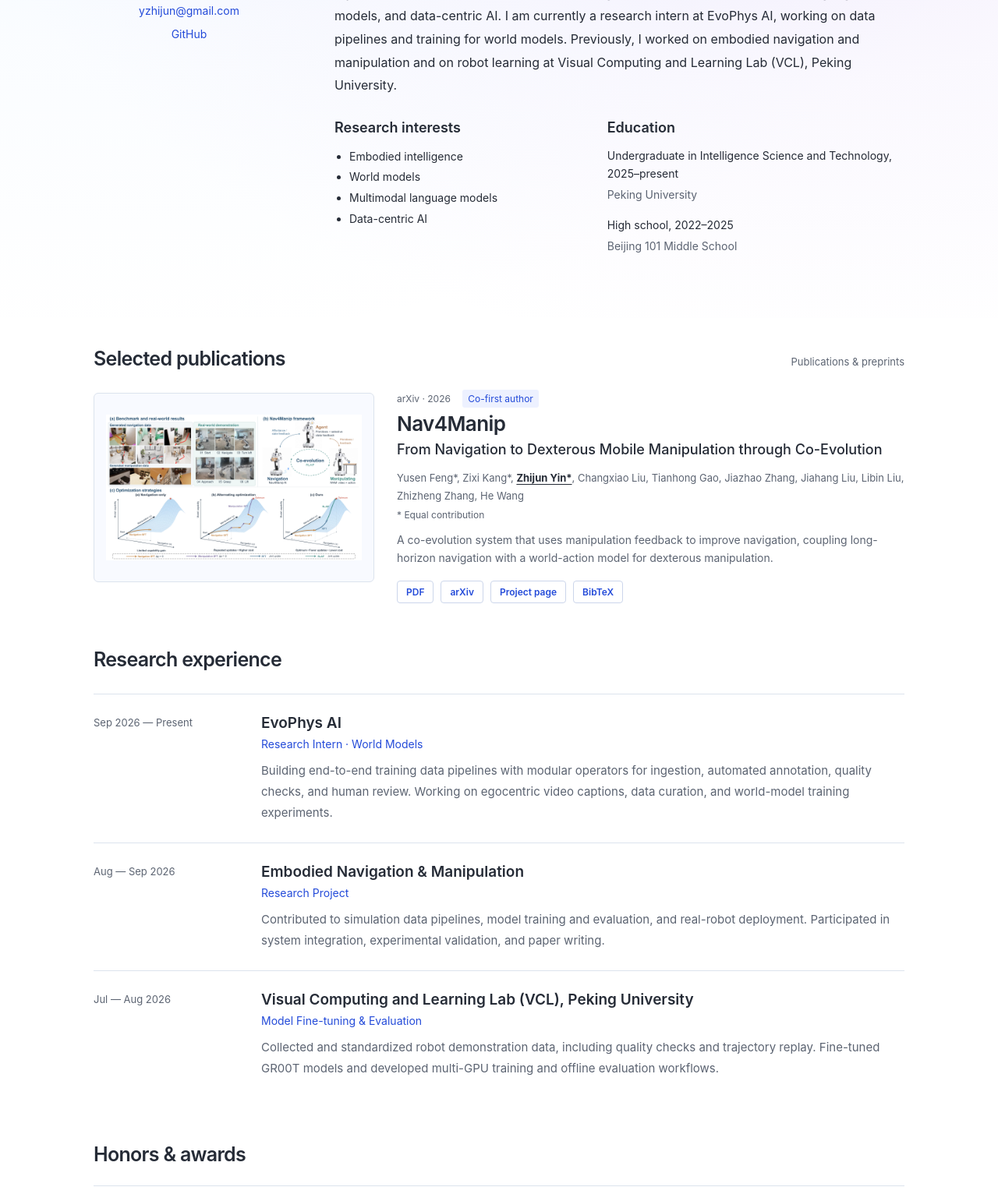
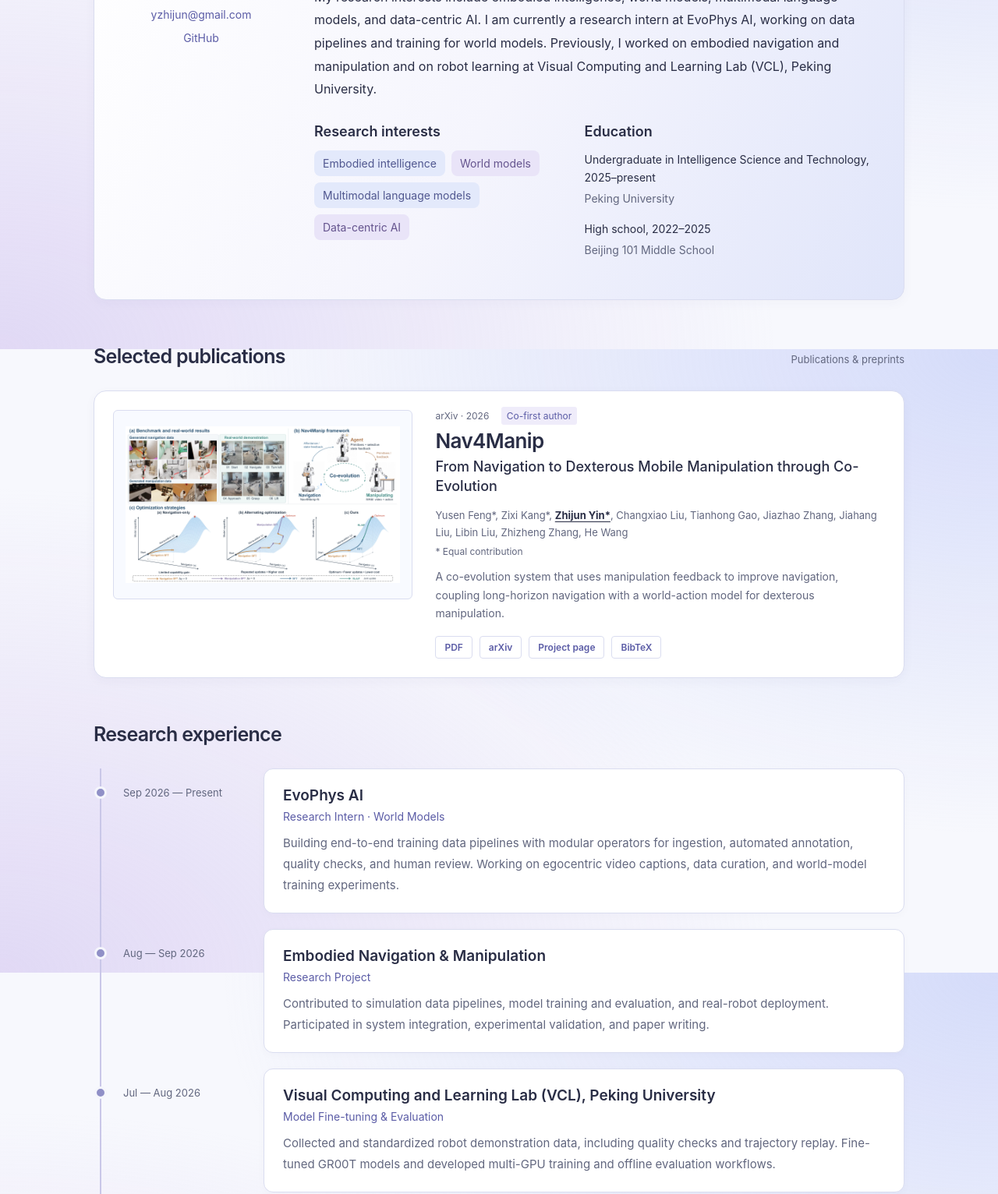
Before and after one commit to zhijun-yin/Zhijun-Yin.github.io, a plain HTML site: page index.html in a window 1280 px wide. Shown: the part 352-1884 px from the top of the page at 78% size. Drawn offline with Linux system fonts and the light colour scheme.

Commit message:
Apply soft lavender blue theme with white cards and research timeline

```diff
--- a/index.html
+++ b/index.html
@@ -8,8 +8,8 @@
       name="description"
       content="Zhijun Yin, undergraduate at Peking University. Research in embodied intelligence, world models, and data-centric AI. Co-first author of Nav4Manip."
     />
-    <meta name="theme-color" content="#244bd9" />
-    <link rel="stylesheet" href="style.css?v=27189e2" />
+    <meta name="theme-color" content="#5b5ca6" />
+    <link rel="stylesheet" href="style.css?v=lavender-blue-1" />
     <script src="script.js" defer></script>
   </head>
   <body>
--- a/style.css
+++ b/style.css
@@ -1,9 +1,9 @@
 :root {
-  --ink: #252b36;
-  --muted: #5c6472;
-  --blue: #244bd9;
-  --line: #dce3ed;
-  --tint: #f2f5fc;
+  --ink: #292d45;
+  --muted: #62677f;
+  --blue: #5b5ca6;
+  --line: #daddf0;
+  --tint: #e9e4f8;
   font-family: Inter, "Segoe UI", "Microsoft YaHei", sans-serif;
   color: var(--ink);
   font-size: 16px;
@@ -15,23 +15,19 @@
 }
 body {
   margin: 0;
-  background-color: #fff;
-  background-image:
+  background:
     radial-gradient(
-      ellipse at 12% 0%,
-      rgba(154, 202, 255, 0.16) 0%,
-      rgba(186, 218, 255, 0.07) 38%,
-      rgba(255, 255, 255, 0) 74%
+      ellipse at top right,
+      rgba(172, 185, 245, 0.45),
+      transparent 55%
     ),
     radial-gradient(
-      ellipse at 82% 0%,
-      rgba(183, 155, 241, 0.24) 0%,
-      rgba(211, 193, 247, 0.11) 42%,
-      rgba(255, 255, 255, 0) 76%
-    );
-  background-size: 100% 760px;
-  background-position: center top;
-  background-repeat: no-repeat;
+      ellipse at bottom left,
+      rgba(198, 179, 235, 0.45),
+      transparent 55%
+    ),
+    #f7f8fd;
+  background-attachment: fixed;
 }
 a {
   color: inherit;
@@ -711,3 +707,157 @@ html[lang="zh-CN"] .bio {
     grid-template-columns: 1fr;
   }
 }
+
+/* Soft Lavender Blue surfaces and research timeline. */
+.header {
+  background: rgba(255, 255, 255, 0.72);
+  backdrop-filter: blur(12px);
+  -webkit-backdrop-filter: blur(12px);
+  border-radius: 0 0 16px 16px;
+}
+.intro {
+  margin-top: 28px;
+  padding: 36px 32px;
+  gap: 40px;
+  grid-template-columns: 210px minmax(0, 1fr);
+  background: linear-gradient(120deg, #ffffff 3%, #f5f5fd 52%, #e0e5fa 100%);
+  border: 1px solid var(--line);
+  border-radius: 16px;
+  box-shadow: 0 4px 15px rgba(69, 67, 121, 0.035);
+}
+.bio-details ul {
+  display: flex;
+  flex-wrap: wrap;
+  gap: 8px;
+  list-style: none;
+  padding: 0;
+}
+.bio-details li {
+  padding: 6px 11px;
+  border-radius: 8px;
+  background: #e3e9fb;
+  color: #50578f;
+  font-size: 14px;
+  line-height: 1.5;
+}
+.bio-details li:nth-child(even) {
+  background: #e9e4f8;
+  color: #65548e;
+}
+.publication {
+  background: #fff;
+  padding: 24px;
+  border: 1px solid var(--line);
+  border-radius: 16px;
+  box-shadow: 0 4px 14px rgba(57, 54, 106, 0.04);
+  grid-template-columns: minmax(240px, 0.8fr) minmax(0, 1.2fr);
+  transition:
+    transform 200ms ease,
+    box-shadow 200ms ease;
+}
+.paper-meta span {
+  color: var(--blue);
+  background: #efecfa;
+}
+.paper-links a,
+.paper-links button {
+  border-color: var(--line);
+}
+.experience-row {
+  position: relative;
+  margin-left: 8px;
+  padding: 0 0 20px 28px;
+  border: 0;
+  border-left: 2px solid #c9c7e8;
+  grid-template-columns: 155px minmax(0, 1fr);
+  align-items: start;
+}
+.experience-row::before {
+  content: "";
+  position: absolute;
+  width: 10px;
+  height: 10px;
+  border-radius: 50%;
+  background: #9090c7;
+  border: 3px solid #f5f6fc;
+  left: -9px;
+  top: 23px;
+}
+.experience-row > .date {
+  padding-top: 20px;
+}
+.experience-row > div {
+  padding: 22px 24px;
+  background: #fff;
+  border: 1px solid var(--line);
+  border-radius: 12px;
+  box-shadow: 0 3px 12px rgba(57, 54, 106, 0.025);
+  transition:
+    transform 200ms ease,
+    box-shadow 200ms ease;
+}
+.awards .honors-list {
+  background: rgba(255, 255, 255, 0.85);
+  border: 1px solid var(--line);
+  border-radius: 12px;
+  padding: 4px 24px;
+}
+.awards .honors-list li:first-child {
+  border-top: 0;
+}
+footer {
+  margin-top: 36px !important;
+}
+@media (hover: hover) and (prefers-reduced-motion: no-preference) {
+  .publication:hover,
+  .experience-row > div:hover {
+    transform: translateY(-2px);
+    box-shadow: 0 7px 20px rgba(57, 54, 106, 0.075);
+  }
+}
+@media (max-width: 850px) {
+  .intro {
+    grid-template-columns: 180px minmax(0, 1fr);
+    padding: 28px 24px;
+    gap: 26px;
+  }
+  .publication {
+    grid-template-columns: minmax(200px, 0.8fr) minmax(0, 1.2fr);
+    padding: 20px;
+  }
+  .experience-row {
+    grid-template-columns: 120px minmax(0, 1fr);
+    gap: 16px;
+  }
+}
+@media (max-width: 650px) {
+  .intro {
+    display: block;
+    padding: 26px 20px;
+    margin-top: 20px;
+  }
+  .bio-details,
+  .publication,
+  .experience-row {
+    grid-template-columns: 1fr;
+  }
+  .publication {
+    padding: 18px;
+  }
+  .experience-row {
+    padding-left: 22px;
+    gap: 12px;
+  }
+  .experience-row > .date {
+    padding-top: 15px;
+  }
+  .experience-row::before {
+    top: 20px;
+  }
+  .experience-row > div {
+    padding: 19px;
+  }
+  .awards .honors-list {
+    padding: 4px 18px;
+  }
+}
```
